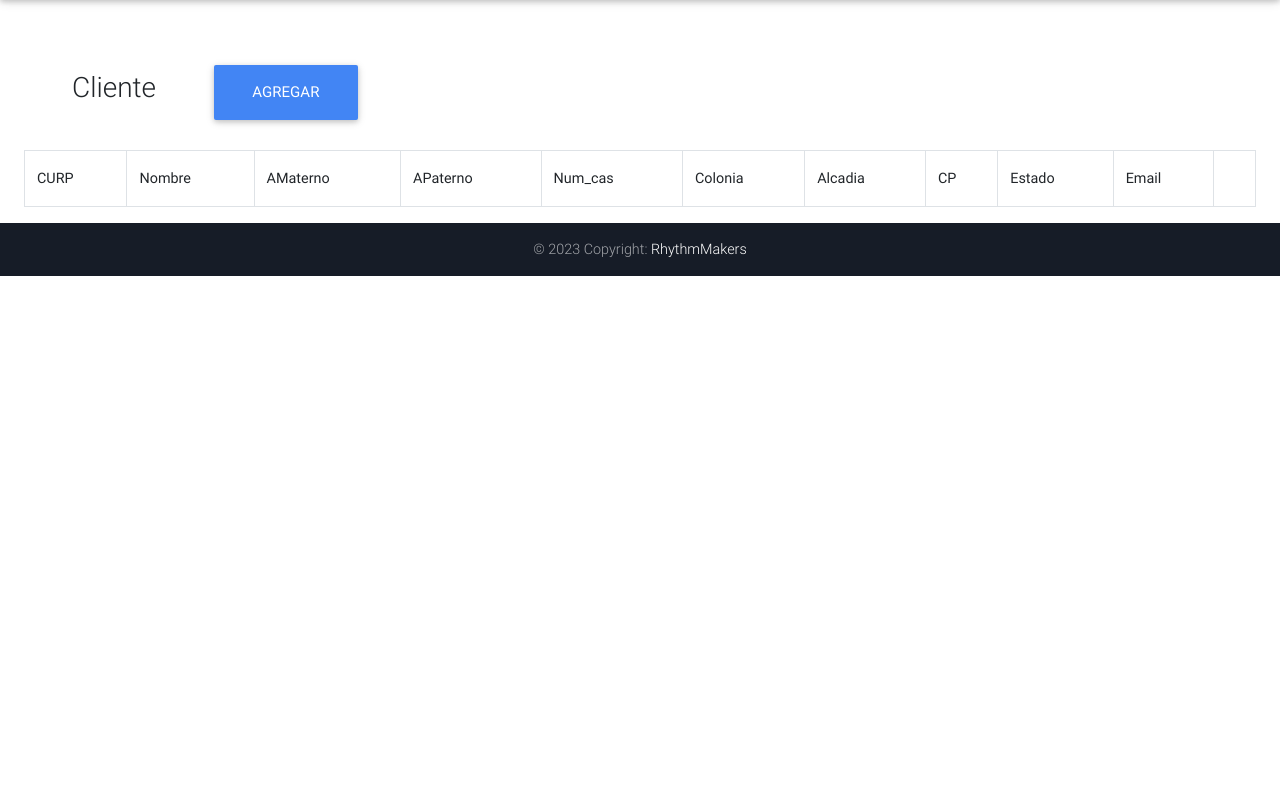
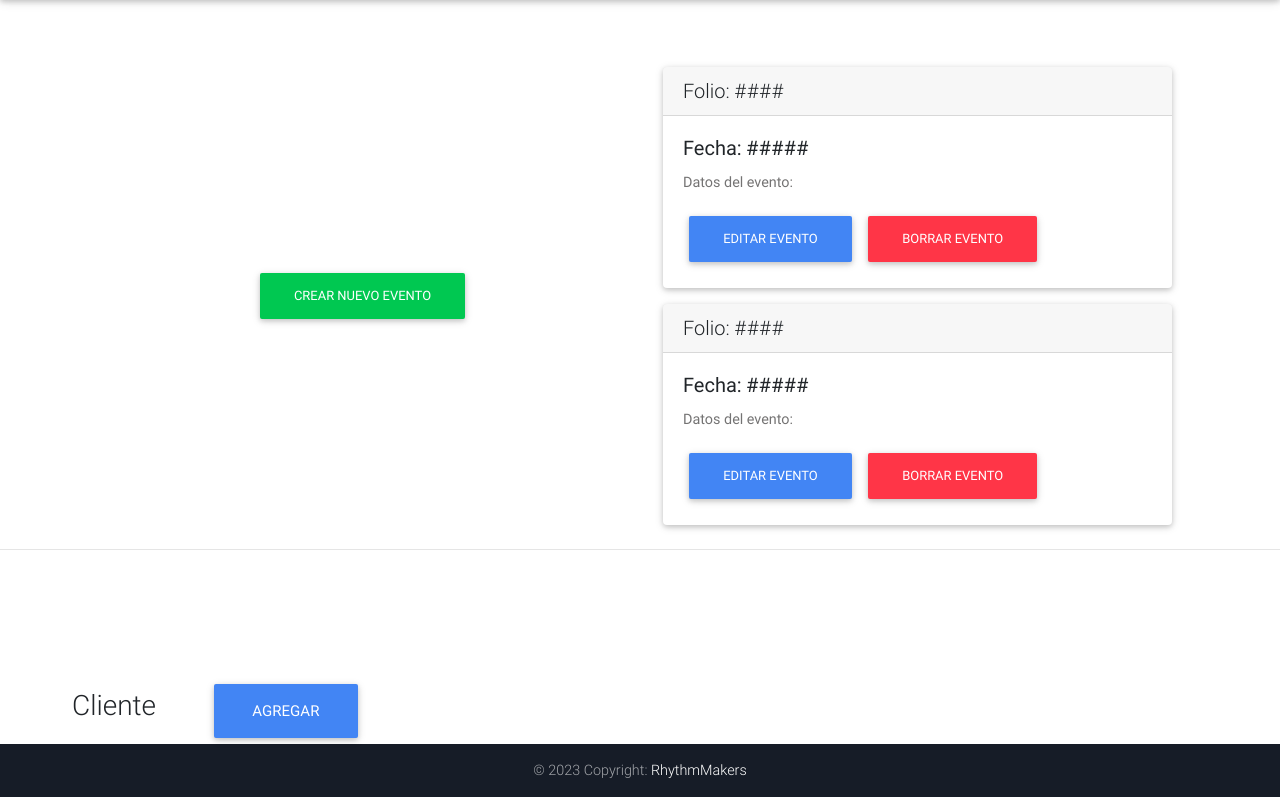
Before and after one commit to Andrelyn12035/Proyecto_DJ_E7, a PHP site: page /php/index_crud.php in a window 1280 px wide. Shown: the part 69-866 px from the top of the page. Run offline with PHP 8.4, Linux system fonts and the light colour scheme; lists and menus that the app fills with data are empty; some libraries are stand-ins or nearby versions.

Commit message:
Revision de proyecto por parte de la profesora lunes 29 de mayo

```diff
--- a/comprobante.html
+++ b/comprobante.html
@@ -31,6 +31,9 @@
           .navbar:not(.top-nav-collapse) {
             background: #1C2331!important;
           }
+        }
+        main{
+          height: 100%;
         }
       </style>
   </head>
--- a/form.html
+++ b/form.html
@@ -158,7 +158,7 @@
                           <div class="md-form m-0">
                             <i class="fas fa-envelope prefix grey-text"></i>
                             <input type="email" name="correo" id="correo" class="form-control" required>
-                            <label for="correo"> Correo electronico</label>
+                            <label for="correo"> Correo electrónico</label>
                           </div>
                         </div>
                       </div>
@@ -411,7 +411,7 @@
         <a class="btn btn-outline-white" href="index.html" target="_self" role="button">Ven y Conócenos
           <i class="fas fa-users ml-2"></i>
         </a>
-        <a class="btn btn-outline-white" href="" target="_blank" role="button">Recuperar Comprobante
+        <a class="btn btn-outline-white" href="comprobante.html" target="_self" role="button">Recuperar Comprobante
           <i class="fas fa-file-pdf ml-2"></i>
         </a>
       </div>
--- a/index.html
+++ b/index.html
@@ -131,7 +131,7 @@
               <a class="nav-link" href="form.html" target="_self">Contratación</a>
             </li>
             <li class="nav-item">
-              <a class="nav-link" href="comprobante.html" target="_self">Recuperar Comprobante</a>
+              <a class="nav-link" href="comprobante.html" target="_self">Comprobante</a>
             </li>
             <li class="nav-item">
               <a class="nav-link" href="login_admin.html" target="_self">Administrador</a>
--- a/login_admin.html
+++ b/login_admin.html
@@ -82,7 +82,7 @@
           <!-- Right -->
           <ul class="navbar-nav nav-flex-icons">
             <li class="nav-item">
-              <a href="#" class="nav-link border border-light rounded">
+              <a href="index.html" class="nav-link border border-light rounded">
                 <i class="fas fa-music mr-2"></i>RhythmMakers
               </a>
             </li>
--- a/php/footer.php
+++ b/php/footer.php
@@ -8,13 +8,13 @@
 
     <!-- SCRIPTS -->
     <!-- JQuery -->
-    <script type="text/javascript" src="js/jquery-3.4.1.min.js"></script>
+    <script type="text/javascript" src="../js/jquery-3.4.1.min.js"></script>
     <!-- Bootstrap tooltips -->
-    <script type="text/javascript" src="js/popper.min.js"></script>
+    <script type="text/javascript" src="../js/popper.min.js"></script>
     <!-- Bootstrap core JavaScript -->
-    <script type="text/javascript" src="js/bootstrap.min.js"></script>
+    <script type="text/javascript" src="../js/bootstrap.min.js"></script>
     <!-- MDB core JavaScript -->
-    <script type="text/javascript" src="js/mdb.min.js"></script>
+    <script type="text/javascript" src="../js/mdb.min.js"></script>
     <!-- Initializations -->
     <script type="text/javascript">
       // Animations initialization
--- a/php/header.php
+++ b/php/header.php
@@ -16,20 +16,24 @@
     <style>
         html, body, header, .view {
         height: 100%;
-        }
-        @media (max-width: 740px) {
-          html, body, header, .view {
-            height: 1000px;
-          }
-        }
-        @media (min-width: 800px) and (max-width: 850px) {
-          html, body, header, .view {
-            height: 650px;
-          }
+        width: 100%;
         }
         @media (min-width: 800px) and (max-width: 850px) {
           .navbar:not(.top-nav-collapse) {
             background: #1C2331!important;
+          }
+        }
+        @media(max-width: 600px) {
+          .hola{
+            flex-direction: column;
+            align-items: center;
+          }
+          .btn{
+            padding: .3rem;
+          }
+          .card{
+            font-size: 9px;
+            justify-content: center;
           }
         }
     </style>
--- a/php/index_crud.php
+++ b/php/index_crud.php
@@ -1,5 +1,32 @@
 <?php include("db.php"); ?>
 <?php include("header.php")?>
+
+    <div class="container d-flex justify-content-between align-items-center hola" style="margin-top: 8rem; width: 100%">
+        <div class="container w-50 d-flex justify-content-center">
+            <a href="../form.html" class="btn btn-success">Crear nuevo evento</a>
+        </div>
+        <div class="container w-50 d-flex flex-column justify-content-around">
+            <div class="card m-2">
+                <h5 class="card-header">Folio: ####</h5>
+                <div class="card-body">
+                    <h5 class="card-title">Fecha: #####</h5>
+                    <p class="card-text">Datos del evento:</p>
+                    <a href="../form.html" class="btn btn-primary">Editar evento</a>
+                    <a href="#" class="btn btn-danger">Borrar evento</a>
+                </div>
+            </div>
+            <div class="card m-2">
+                <h5 class="card-header">Folio: ####</h5>
+                <div class="card-body">
+                    <h5 class="card-title">Fecha: #####</h5>
+                    <p class="card-text">Datos del evento:</p>
+                    <a href="../form.html" class="btn btn-primary">Editar evento</a>
+                    <a href="#" class="btn btn-danger">Borrar evento</a>
+                </div>
+            </div>
+        </div>
+    </div>
+    <hr>
     <div class="container-lg my-auto mx-4">
     <div class="" style="margin-top:8rem; ">
         <h3 style="display:inline;" class="ml-5">Cliente</h3>
@@ -9,24 +36,7 @@
     </div>
 
 
-    <table class="table table-bordered mt-4">
-        <tr>
-            <th>CURP</th>
-            <th>Nombre</th>
-            <th>AMaterno</th>
-            <th>APaterno</th>
-            <th>Num_cas</th>
-            <th>Colonia</th>
-            <th>Alcadia</th>
-            <th>CP</th>
-            <th>Estado</th>
-            <th>Email</th>
-            <th></th>
-        </tr>
-        <tbody>
-            <!--Consulatas a la base  -->
-        </tbody>
-    </table>
+
 
     </div>
 <?php include("footer.php")?>
```
Also changed, not shown: README.md (deleted), php/login.php (line endings or trailing spaces), 1 other file.
